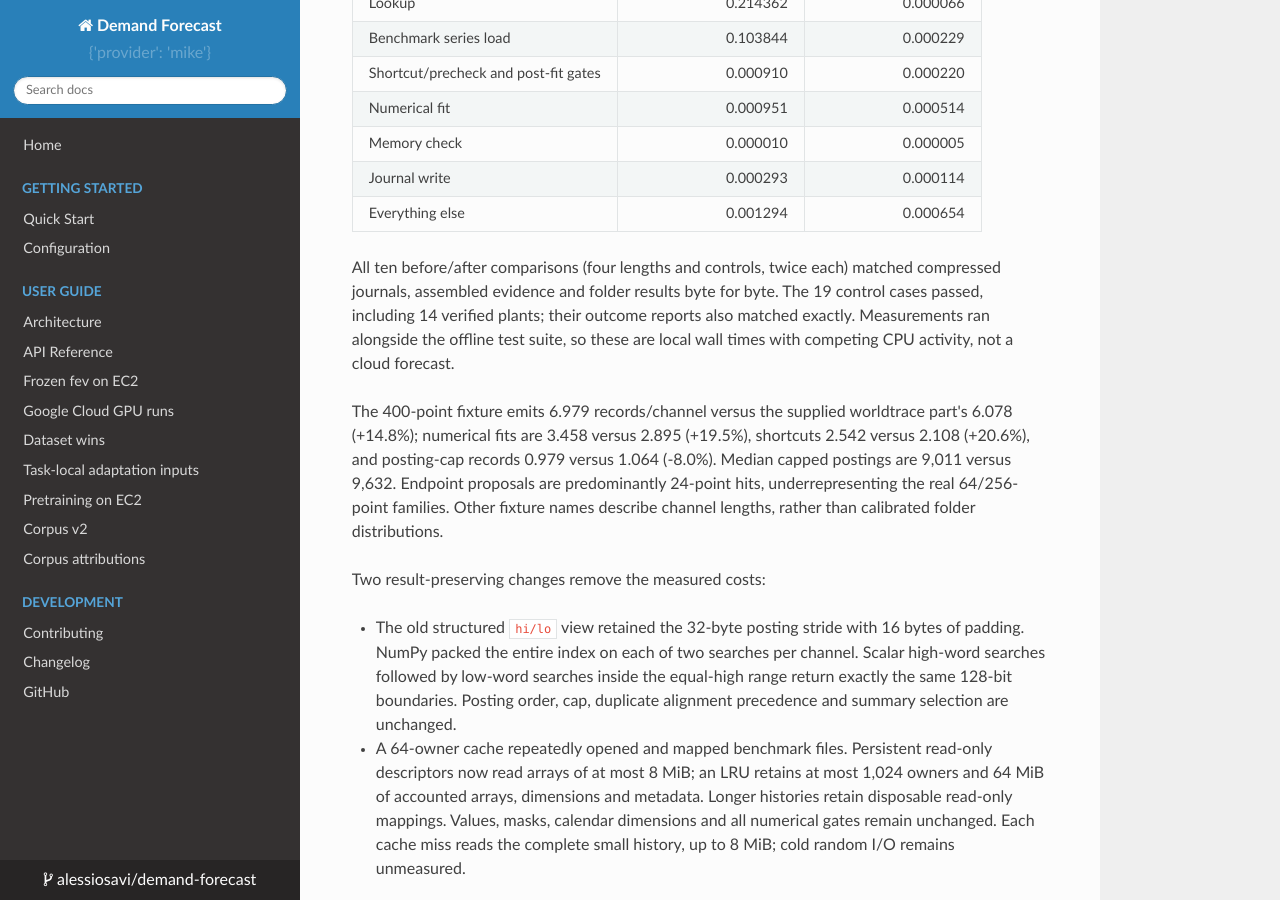
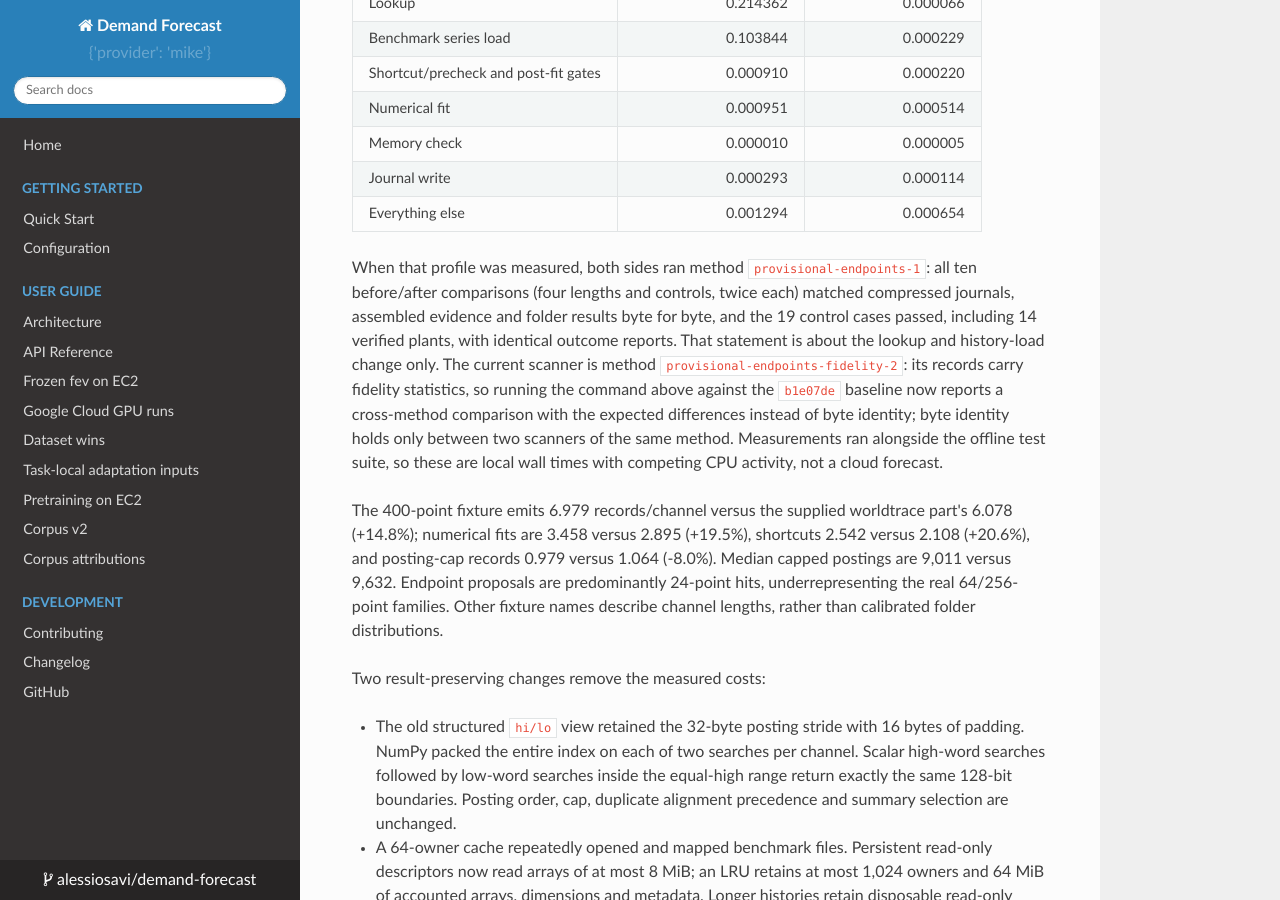
Before and after one commit to alessiosavi/demand-forecast, an MkDocs documentation site: the page built from docs/corpus-v4.md, in a window 1280 px wide and 900 px high, scrolled down 18613 px. Built offline with MkDocs 1.6.1, drawn with Linux system fonts in a browser that asks for light colours; nearby versions of some CDN libraries.

Commit message:
docs(corpus): the byte-identity statement of the speed profile applies to the method it was measured with

```diff
--- a/docs/corpus-v4.md
+++ b/docs/corpus-v4.md
@@ -896,11 +896,17 @@ and 0.281681 → 0.009237 for 8,000 points. The 400-point breakdown is:
 | Journal write | 0.000293 | 0.000114 |
 | Everything else | 0.001294 | 0.000654 |
 
-All ten before/after comparisons (four lengths and controls, twice each) matched
-compressed journals, assembled evidence and folder results byte for byte. The
-19 control cases passed, including 14 verified plants; their outcome reports
-also matched exactly. Measurements ran alongside the offline test suite, so
-these are local wall times with competing CPU activity, not a cloud forecast.
+When that profile was measured, both sides ran method `provisional-endpoints-1`:
+all ten before/after comparisons (four lengths and controls, twice each) matched
+compressed journals, assembled evidence and folder results byte for byte, and
+the 19 control cases passed, including 14 verified plants, with identical
+outcome reports. That statement is about the lookup and history-load change
+only. The current scanner is method `provisional-endpoints-fidelity-2`: its
+records carry fidelity statistics, so running the command above against the
+`b1e07de` baseline now reports a cross-method comparison with the expected
+differences instead of byte identity; byte identity holds only between two
+scanners of the same method. Measurements ran alongside the offline test suite,
+so these are local wall times with competing CPU activity, not a cloud forecast.
 
 The 400-point fixture emits 6.979 records/channel versus the supplied worldtrace
 part's 6.078 (+14.8%); numerical fits are 3.458 versus 2.895 (+19.5%), shortcuts
```
